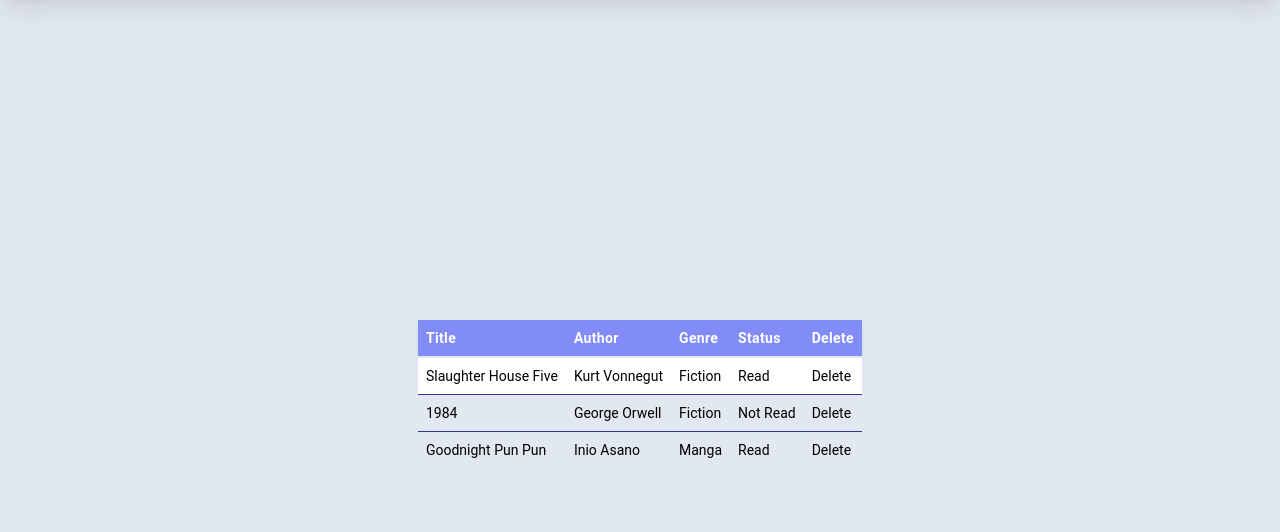
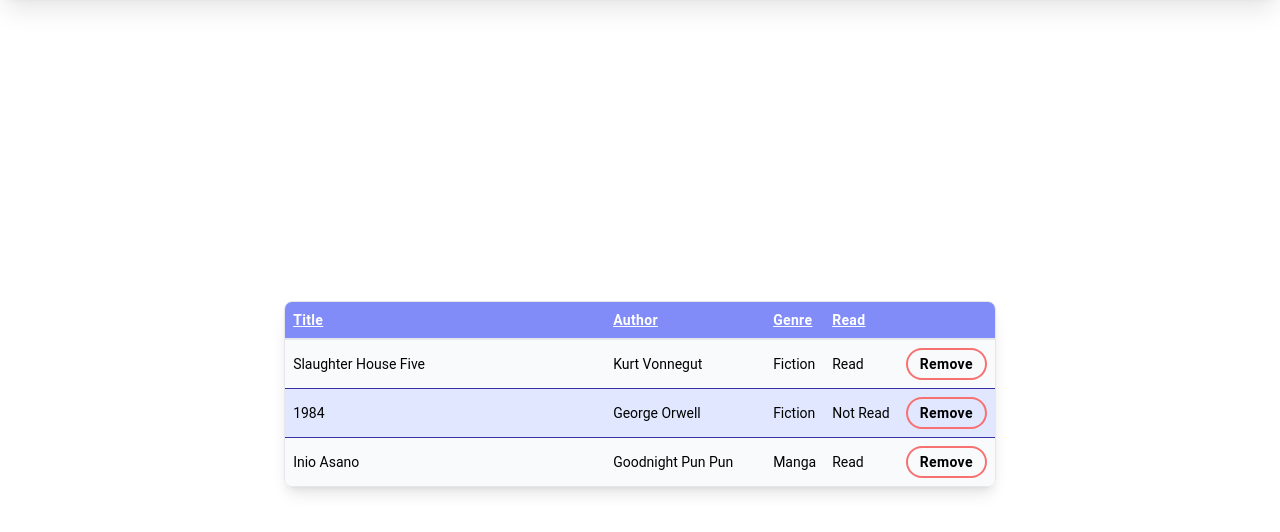
Before and after one commit to luinrandir/odin-library, a website built with Vite: page index.html in a window 1280 px wide. Shown: the part 102-634 px from the top of the page. Built offline with nearby package versions, Linux system fonts and the light colour scheme.

Commit message:
Finished table UI. Also implemented some functionality to the table. Still need to finish functionality after the form input is created.

```diff
--- a/index.html
+++ b/index.html
@@ -12,7 +12,7 @@
     <script type="module" src="./src/main.ts"></script>
     <title>Library Tracker</title>
   </head>
-  <body class="bg-slate-200 font-roboto text-base">
+  <body class="font-roboto text-base">
     <header
       class="flex h-24 items-center justify-between gap-4 rounded-b bg-indigo-100 pe-4 shadow-xl sm:justify-end"
     >
@@ -60,50 +60,26 @@
     </nav>
     <!-- main content -->
     <main class="grid h-screen place-content-center">
-      <table class="max-w-full table-auto ">
-        <thead class="border-b-2 bg-indigo-400 font-bold text-white shadow-md">
+      <div class="overflow-hidden rounded-lg border shadow-lg">
+        <table id="list" class="max-w-full text-sm">
+          <thead
+            class="border-b-2 bg-indigo-400 text-white underline shadow-md"
+          >
             <tr>
-            <th class="p-2 text-left text-sm font-semibold tracking-wide">
+              <th class="w-80 p-2 text-left font-semibold tracking-wide">
                 Title
               </th>
-            <th class="p-2 text-left text-sm font-semibold tracking-wide">
+              <th class="w-40 p-2 text-left font-semibold tracking-wide">
                 Author
               </th>
-            <th class="p-2 text-left text-sm font-semibold tracking-wide">
-              Genre
-            </th>
-            <th class="p-2 text-left text-sm font-semibold tracking-wide">
-              Status
-            </th>
-            <th class="p-2 text-left text-sm font-semibold tracking-wide">
-              Delete
-            </th>
+              <th class="p-2 text-left font-semibold tracking-wide">Genre</th>
+              <th class="p-2 text-left font-semibold tracking-wide">Read</th>
+              <th></th>
             </tr>
           </thead>
-        <tbody class="divide-y divide-indigo-800">
-          <tr class="odd:bg-white">
-            <td class="p-2 text-sm">Slaughter House Five</td>
-            <td class="p-2 text-sm">Kurt Vonnegut</td>
-            <td class="p-2 text-sm">Fiction</td>
-            <td class="p-2 text-sm">Read</td>
-            <td class="p-2 text-sm">Delete</td>
-          </tr>
-          <tr class="odd:bg-white">
-            <td class="p-2 text-sm">1984</td>
-            <td class="p-2 text-sm">George Orwell</td>
-            <td class="p-2 text-sm">Fiction</td>
-            <td class="p-2 text-sm">Not Read</td>
-            <td class="p-2 text-sm">Delete</td>
-          </tr>
-          <tr>
-            <td class="p-2 text-sm">Goodnight Pun Pun</td>
-            <td class="p-2 text-sm">Inio Asano</td>
-            <td class="p-2 text-sm">Manga</td>
-            <td class="p-2 text-sm">Read</td>
-            <td class="p-2 text-sm">Delete</td>
-          </tr>
-        </tbody>
+          <tbody class="divide-y divide-indigo-800"></tbody>
         </table>
+      </div>
     </main>
     <!--
         <main class="grid grid-cols-1 sm:grid-cols-2 gap-4 items-center p-4">
--- /dev/null
+++ b/src/add-row.ts
@@ -0,0 +1,38 @@
+import { Book } from "./types/book";
+
+const rowStyling: string[] = [
+  "odd:bg-slate-50",
+  "even:bg-indigo-100",
+  "odd:hover:bg-slate-200",
+  "even:hover:bg-indigo-200",
+  "peer-checked:text-red-500",
+];
+const cellStyling: string[] = ["p-2"];
+const buttonStyling: string[] = [
+  "rounded-full",
+  "border-2",
+  "border-red-400",
+  "px-3",
+  "py-1",
+  "font-semibold",
+  "tracking-wide",
+  "hover:bg-red-400",
+  "hover:text-white",
+];
+
+export let addRow = (body: HTMLTableSectionElement, book: Book) => {
+  let newRow = body.insertRow();
+  newRow.classList.add(...rowStyling);
+  newRow.innerHTML = `
+      <td class="${cellStyling.join(" ")}">${book.title}</td>
+      <td class="${cellStyling.join(" ")}">${book.author}</td>
+      <td class="${cellStyling.join(" ")}">${book.genre}</td>
+      <td class="${cellStyling.join(" ")}">${
+    book.read ? "Read" : "Not Read"
+  }</td>
+      <td class="${cellStyling.join(" ")}">
+        <button class="${buttonStyling.join(" ")}">
+          Remove
+        </button>
+      </td>`;
+};
--- /dev/null
+++ b/src/booklist.json
@@ -0,0 +1,22 @@
+{
+  "books": [
+    {
+      "title": "Slaughter House Five",
+      "author": "Kurt Vonnegut",
+      "genre": "Fiction",
+      "read": true
+    },
+    {
+      "title": "1984",
+      "author": " George Orwell",
+      "genre": "Fiction",
+      "read": false
+    },
+    {
+      "author": "Goodnight Pun Pun",
+      "title": "Inio Asano",
+      "genre": "Manga",
+      "read": true
+    }
+  ]
+}
--- /dev/null
+++ b/src/library.ts
@@ -0,0 +1,18 @@
+import { Book } from "./types/book";
+import booksJson from "./booklist.json";
+import { addRow } from "./add-row";
+
+export class Library {
+  private _list: Book[];
+
+  constructor() {
+    this._list = booksJson.books;
+  }
+
+  render(table: HTMLTableElement | null) {
+    if (table === null) return;
+    this._list.forEach((book) => {
+      addRow(table.getElementsByTagName("tbody")[0], book);
+    });
+  }
+}
--- a/src/main.ts
+++ b/src/main.ts
@@ -1,4 +1,6 @@
 import { setupModal, toggleBurger } from "./modal";
+import { Library } from "./library";
+
 setupModal(
   document.querySelector<HTMLButtonElement>("#about-btn"),
   document.querySelector<HTMLButtonElement>("#about-close"),
@@ -26,3 +28,6 @@ toggleBurger(
   document.querySelector<HTMLDivElement>("#burger"),
   document.querySelector<HTMLElement>("#menu")
 );
+
+let list = new Library();
+list.render(document.querySelector<HTMLTableElement>("#list"));
--- /dev/null
+++ b/src/types/book.ts
@@ -0,0 +1,6 @@
+export type Book = {
+  title: string;
+  author: string;
+  genre: string;
+  read: boolean;
+};
```
Lines whose indentation alone changed are shown as unchanged.
